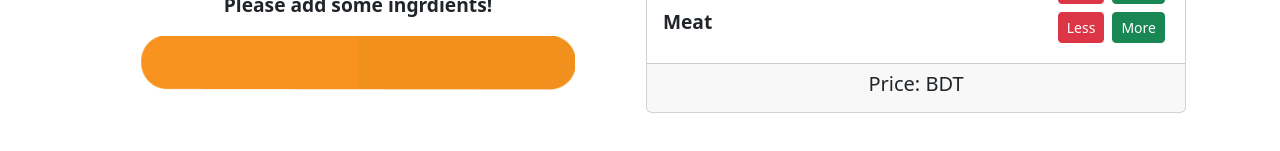
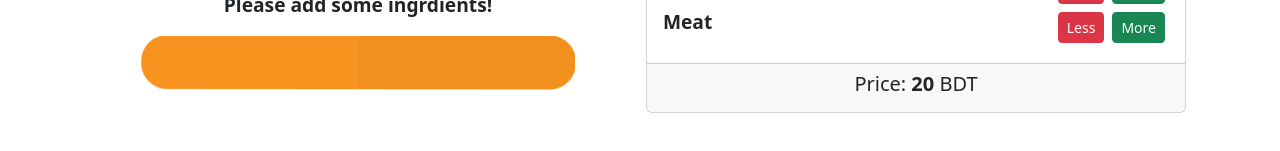
Before and after one commit to Rafid41/React_project-2_Burger_Builder_project, a React (Create React App) app: page / in a window 1280 px wide. Shown: the part 261-412 px from the top of the page. Built offline with nearby package versions, Linux system fonts and the light colour scheme.

Commit message:
Showing Price on Card

```diff
--- a/src/Components/BurgerBuilder/BurgerBuilder.js
+++ b/src/Components/BurgerBuilder/BurgerBuilder.js
@@ -3,6 +3,13 @@
 import React, { Component } from "react";
 import Burger from "./Burger/Burger";
 import Controls from "./Controls/Controls";
+
+const INGREDIENT_PRICES = {
+    // variable name state.ingrdient.type er sathe match hote hbe
+    salad: 20,
+    cheese: 40,
+    meat: 90,
+};
 
 export default class BurgerBuilder extends Component {
     state = {
@@ -14,11 +21,14 @@
             { type: "cheese", amount: 0 },
             { type: "meat", amount: 0 },
         ],
+        totalPrice: 20,
     };
 
     addIngredientHandle = (type) => {
         // copy of state.ingredients
         const ingredients = [...this.state.ingredients];
+
+        const newPrice = this.state.totalPrice + INGREDIENT_PRICES[type];
 
         // count of amount
         for (let item of ingredients) {
@@ -26,12 +36,14 @@
         }
 
         // update state with copied state
-        this.setState({ ingredients: ingredients });
+        this.setState({ ingredients: ingredients, totalPrice: newPrice });
     };
 
     removeIngredientHandle = (type) => {
         // copy of state.ingredients
         const ingredients = [...this.state.ingredients];
+
+        const newPrice = this.state.totalPrice - INGREDIENT_PRICES[type];
 
         // count of amount
         for (let item of ingredients) {
@@ -42,7 +54,7 @@
         }
 
         // update state with copied state
-        this.setState({ ingredients: ingredients });
+        this.setState({ ingredients: ingredients, totalPrice: newPrice });
     };
 
     render() {
@@ -53,6 +65,7 @@
                 <Controls
                     ingredientAdded={this.addIngredientHandle}
                     ingredientRemoved={this.removeIngredientHandle}
+                    price={this.state.totalPrice}
                 />
             </div>
         );
--- a/src/Components/BurgerBuilder/Controls/Controls.js
+++ b/src/Components/BurgerBuilder/Controls/Controls.js
@@ -74,7 +74,9 @@
                 </CardBody>
 
                 <CardFooter>
-                    <h5>Price: BDT</h5>
+                    <h5>
+                        Price: <strong>{props.price}</strong> BDT
+                    </h5>
                 </CardFooter>
             </Card>
         </div>
```
